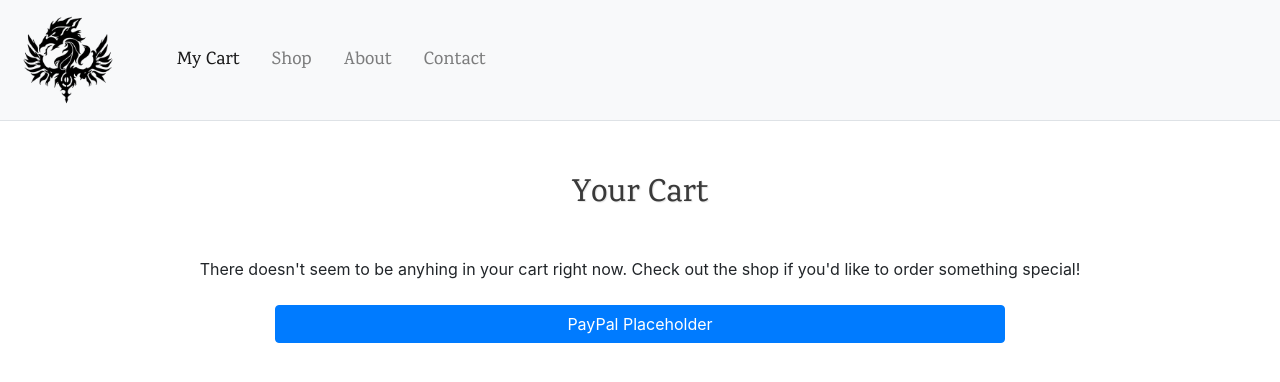
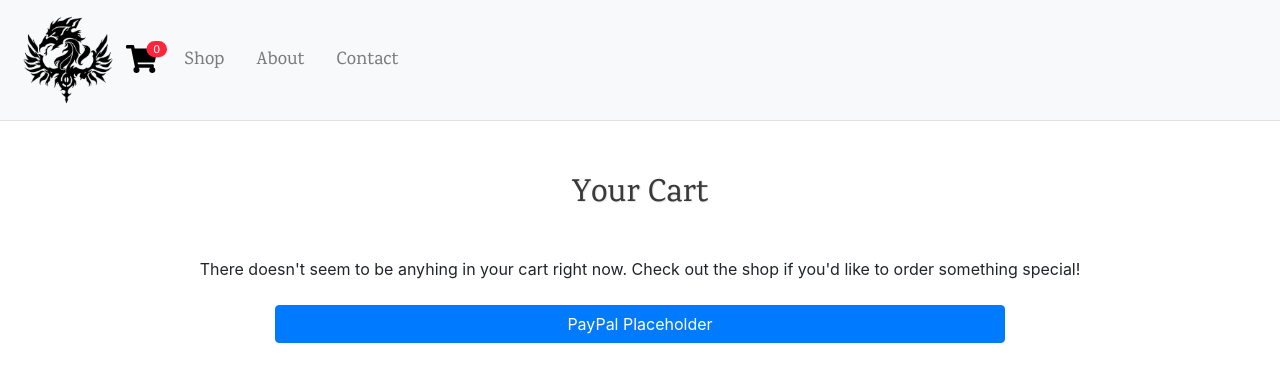
Before and after one commit to erickorber/online-shop-project, a React (Create React App) app: page / in a window 1280 px wide. Shown: the top 382 px of the page. Built offline with nearby package versions, Linux system fonts and the light colour scheme.

Commit message:
Change cart link in header to icon outside of toggle menu

```diff
--- a/src/components/Header.js
+++ b/src/components/Header.js
@@ -1,11 +1,26 @@
 import React from 'react';
 import '../css/Header.css';
+import { FontAwesomeIcon } from '@fortawesome/react-fontawesome';
+import { faShoppingCart } from '@fortawesome/free-solid-svg-icons'
 
 const Header = (props) => {
+
+  const onLinkClick = (pageToLoad) => {
+    props.click(pageToLoad);
+  }
+  console.log(props.totalQuantity);
+
   return (
     <nav className="navbar navbar-expand-lg navbar-light bg-light">
 
-      <button className="navbar-brand mr-5 header-btn" type="button" value="Shop" onClick={props.click}></button>
+      <button id="header-toggler" className="navbar-brand header-btn" type="button" onClick={() => onLinkClick("Shop")}></button>
+
+      <button className=" cart-header-btn header-btn text-center align-middle" type="button" onClick={() => onLinkClick("Cart")}>
+        <span className="fa-layers fa-fw text-center align-middle">
+          <FontAwesomeIcon id="cart-header-icon" className="text-center align-middle" icon={faShoppingCart} />
+          <span className="fa-layers-counter">{props.totalQuantity}</span>
+        </span>
+      </button>
 
       <button className="navbar-toggler header-btn" type="button" data-toggle="collapse" data-target="#navbarSupportedContent" aria-controls="navbarSupportedContent" aria-expanded="false" aria-label="Toggle navigation">
         <span className="navbar-toggler-icon"></span>
@@ -14,16 +29,13 @@ const Header = (props) => {
       <div className="collapse navbar-collapse" id="navbarSupportedContent">
         <ul className="navbar-nav mr-auto">
           <li className="nav-item">
-            {isCurrentPageActive("My Cart", props.page, props.click, "Cart")}
+            {isCurrentPageActive("Shop", props.page, onLinkClick)}
           </li>
           <li className="nav-item">
-            {isCurrentPageActive("Shop", props.page, props.click)}
+            {isCurrentPageActive("About", props.page, onLinkClick)}
           </li>
           <li className="nav-item">
-            {isCurrentPageActive("About", props.page, props.click)}
-          </li>
-          <li className="nav-item">
-            {isCurrentPageActive("Contact", props.page, props.click)}
+            {isCurrentPageActive("Contact", props.page, onLinkClick)}
           </li>
         </ul>
       </div>
@@ -33,9 +45,9 @@ const Header = (props) => {
 
 function isCurrentPageActive(linkText, propsPageValue, clickFunction, submitValue = linkText) {
   if (submitValue === propsPageValue) {
-    return <button className="nav-link active px-3 mx-auto header-btn" value={submitValue} onClick={clickFunction}>{linkText}</button>;
+    return <button className="nav-link active px-3 mx-auto header-btn" onClick={() => clickFunction(submitValue)}>{linkText}</button>;
   }
-  return <button className="nav-link px-3 mx-auto header-btn" value={submitValue} onClick={clickFunction}>{linkText}</button>;
+  return <button className="nav-link px-3 mx-auto header-btn" onClick={() => clickFunction(submitValue)}>{linkText}</button>;
 }
 
 export default Header;
--- a/src/containers/App.js
+++ b/src/containers/App.js
@@ -15,15 +15,15 @@ import { setPageToLoad } from '../actions.js';
 const mapStateToProps = (state) => {
 	return {
 		pageValue: state.navigation.pageValue,
-    	productId: state.product.productId,
-    	cartItems: state.user.cartItems
+    productId: state.product.productId,
+    cartItems: state.user.cartItems
 	}
 }
 
 //This is for when you'd like to update the state
 const mapDispatchToProps = (dispatch) => {
 	return {
-		onLinkClick: (clickedLink) => dispatch(setPageToLoad(clickedLink.target.value))
+		onLinkClick: (clickedLink) => dispatch(setPageToLoad(clickedLink))
 	}
 }
 
@@ -48,13 +48,25 @@ class App extends Component {
     }
   }
 
+  getTotalCartQuantity(cartArray) {
+
+    let totalQuantity = 0;
+
+    cartArray.forEach((item, i) => {
+      totalQuantity += item[1];
+    });
+
+    return totalQuantity;
+  }
+
   render() {
 
   	const { pageValue, onLinkClick, productId, cartItems } = this.props;
 
+    const totalQuantity = this.getTotalCartQuantity(cartItems);
     return (
       <div>
-        <Header page = {pageValue} click = {onLinkClick} />
+        <Header page = {pageValue} click = {onLinkClick} totalQuantity={totalQuantity} />
         {this.getPageToLoad(pageValue, productId, cartItems)}
       </div>
     );
--- a/src/css/Header.css
+++ b/src/css/Header.css
@@ -5,6 +5,23 @@
 .navbar-brand {
 	background-image: url("../images/logo.png");
 	background-size: contain;
+}
+
+.navbar-toggler {
+	margin-left: 19px !important;
+}
+
+.fa-layers-counter {
+	height: 65px;
+	width: 82px;
+	font-size: 50px;
+	left: -48px;
+	top: -9px;
+}
+
+#cart-header-icon {
+	font-size: 28px;
+	margin-right: -2px;
 }
 
 .navbar-toggler:focus {
@@ -30,6 +47,11 @@
 		height: 70px;
 		width: 70px;
 	}
+
+	.cart-header-btn {
+		height:70px;
+		width: 50px;
+	}
 }
 
 @media only screen and (min-width: 992px) {
```
